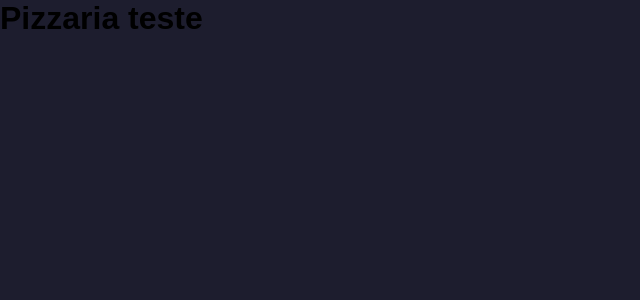
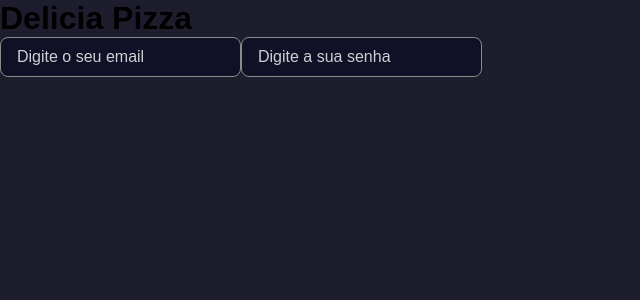
Before and after one commit to Thiagooffice/Pizzaria-Frontend, a Next.js app: page / in a window 1280 px wide. Shown: the top 300 px of the page, without its empty margins (0-640 px from the left). Built offline with nearby package versions, Linux system fonts and the light colour scheme.

Commit message:
Creating login screen

```diff
--- /dev/null
+++ b/src/components/ui/Input/index.tsx
@@ -0,0 +1,26 @@
+import { InputHTMLAttributes, TextareaHTMLAttributes } from 'react'
+import styles from './styles.module.scss'
+
+interface InputProps extends InputHTMLAttributes<HTMLInputElement>{}
+
+interface TextAreaProps extends TextareaHTMLAttributes<HTMLTextAreaElement>{}
+
+export default function Input({...rest}: InputProps){
+    return(
+       <input
+       {...rest}
+       className={styles.input}
+       />
+    )
+}
+
+export function TextArea({...rest}: TextAreaProps){
+    return(
+        <textarea
+        className={styles.input}
+        {...rest}
+        >
+
+        </textarea>
+    )
+}
--- /dev/null
+++ b/src/components/ui/Input/styles.module.scss
@@ -0,0 +1,13 @@
+.input{
+    margin-bottom: 1rem;
+    height: 40px;
+    border: 0;
+    border-radius: 0.5rem;
+    background-color: var(--dark-900);
+    color: var(--white);
+    padding: 1rem;
+    border: 1px solid var(--gray-100);
+}
+.input::placeholder{
+    color: rgba(255, 255, 255, 0.8);
+}
--- a/src/pages/index.tsx
+++ b/src/pages/index.tsx
@@ -1,4 +1,6 @@
 import Head from "next/head"
+import styles from '../../styles/home.module.scss'
+import Input from "../components/ui/Input"
 
 export default function Home() {
   return (
@@ -8,8 +10,25 @@ export default function Home() {
           Pizzaria - Faça seu login
         </title>
       </Head>
-      <div>
-        <h1>Pizzaria teste</h1>
+      <div className={styles.containerCenter}>
+        <h1>Delicia Pizza</h1>
+
+        <div className={styles.login}>
+          <form>
+            <Input
+            placeholder="Digite o seu email"
+            type="text"
+            />
+
+            <Input
+            placeholder="Digite a sua senha"
+            type="password"
+            />
+
+
+          </form>
+        </div>
+
       </div>
     </>
   )
```
